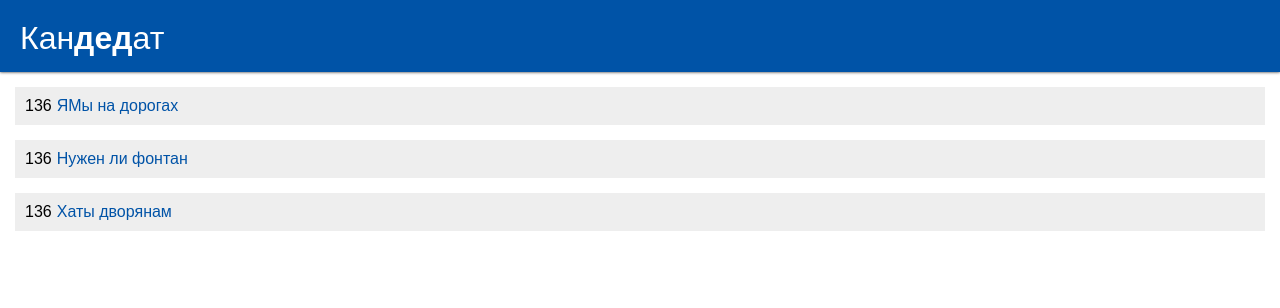
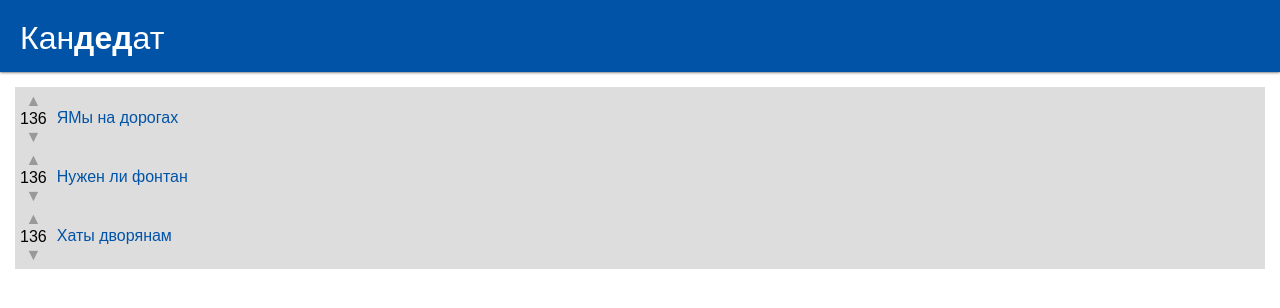
Before and after one commit to blurtech/candidate-frontend, a React (Create React App) app: page / in a window 1280 px wide. Shown: the top 308 px of the page. Built offline with nearby package versions, Linux system fonts and the light colour scheme.

Commit message:
Added hidden descriptions

```diff
--- /dev/null
+++ b/src/Description.css
@@ -0,0 +1,7 @@
+.Description {
+    background: #eeeeee;
+    border: 1px solid #77aeff;
+    border-radius: 5px;
+    display: block;
+    left: 20px;
+}
--- /dev/null
+++ b/src/Description.js
@@ -0,0 +1,12 @@
+import React, { Component } from 'react';
+import './Description.css';
+
+class Description extends Component {
+  render() {
+    return (
+      <div className="Description">{this.props.desc}</div>
+    );
+  }
+}
+
+export default Description;
--- a/src/Poll.css
+++ b/src/Poll.css
@@ -1,8 +1,9 @@
 .Poll {
-    margin: 0 15px 15px;
+    margin: 0 15px -5px;
     padding: 5px;
-    background: #eeeeee;
+    background: #dddddd;
 }
+
 .Poll * {
     display: inline-block;
 }
@@ -11,6 +12,16 @@
     color: #0053a7;
 }
 
+.poll-name:hover {
+    text-decoration: underline;
+}
+
 .score-counter {
-    padding: 5px;
+    margin-right: 10px;
+    text-align: center;
+    vertical-align: middle;
 }
+
+.up-arrow, .down-arrow {
+    color: #999999;
+}
--- a/src/Poll.js
+++ b/src/Poll.js
@@ -1,12 +1,31 @@
 import React, { Component } from 'react';
+import Description from './Description.js';
 import './Poll.css';
 
 class Poll extends Component {
+  constructor(props) {
+    super(props);
+    this.state = {
+      descriptionHidden: true
+    }
+  }
+
+  toggleDescription() {
+    this.setState({
+      descriptionHidden: !this.state.descriptionHidden
+    })
+  }
+
   render() {
     return (
       <div className="Poll">
-        <div className="score-counter">136</div>
-        <div className="poll-name">{this.props.name}</div>
+        <div className="score-counter">
+          <div className="up-arrow">▲</div><br />
+          136<br />
+          <div className="down-arrow">▼</div>
+        </div>
+        <div onClick={this.toggleDescription.bind(this)} className="poll-name">{this.props.name}</div>
+        {!this.state.descriptionHidden && <Description desc="Описание" />}
       </div>
     );
   }
```
